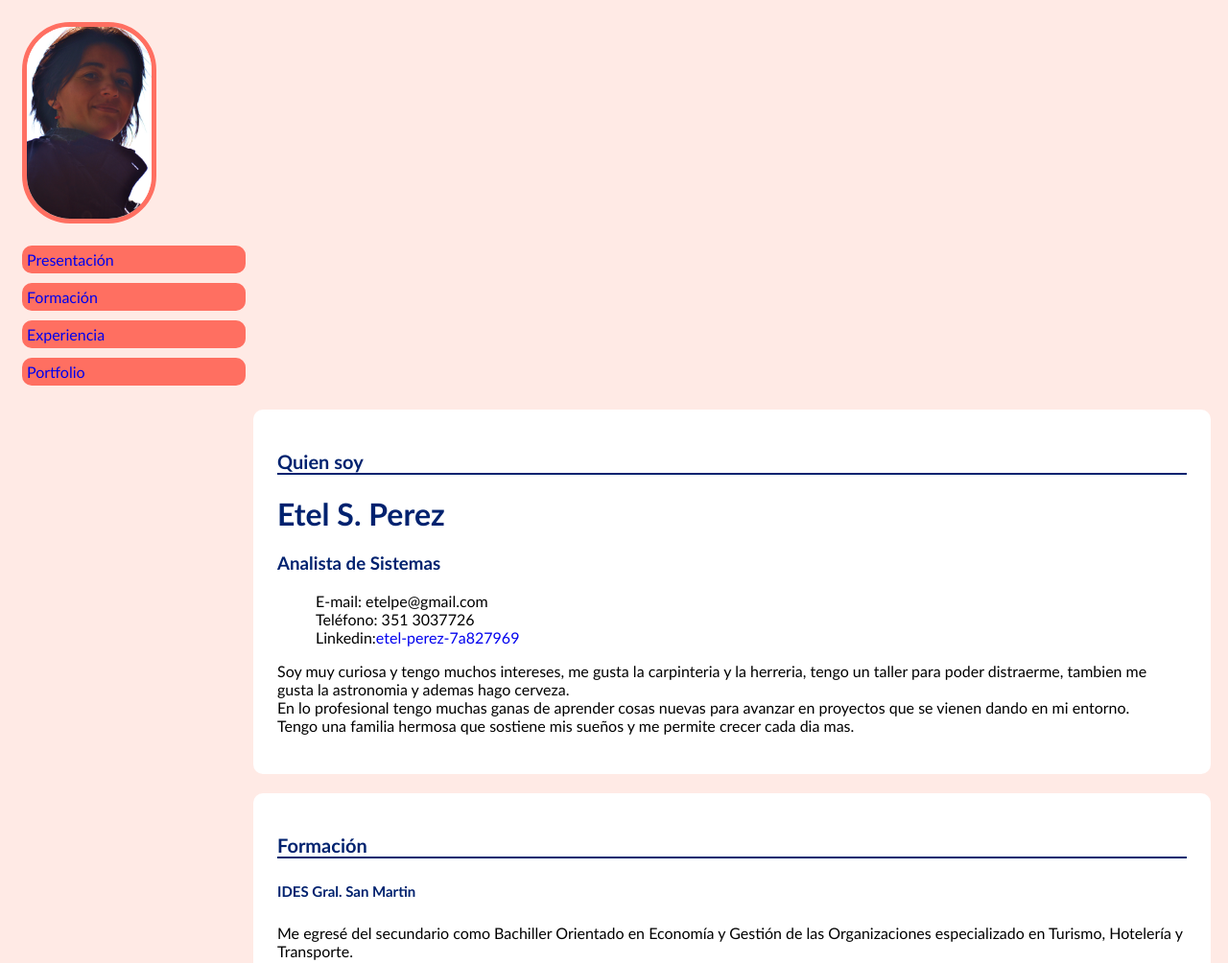
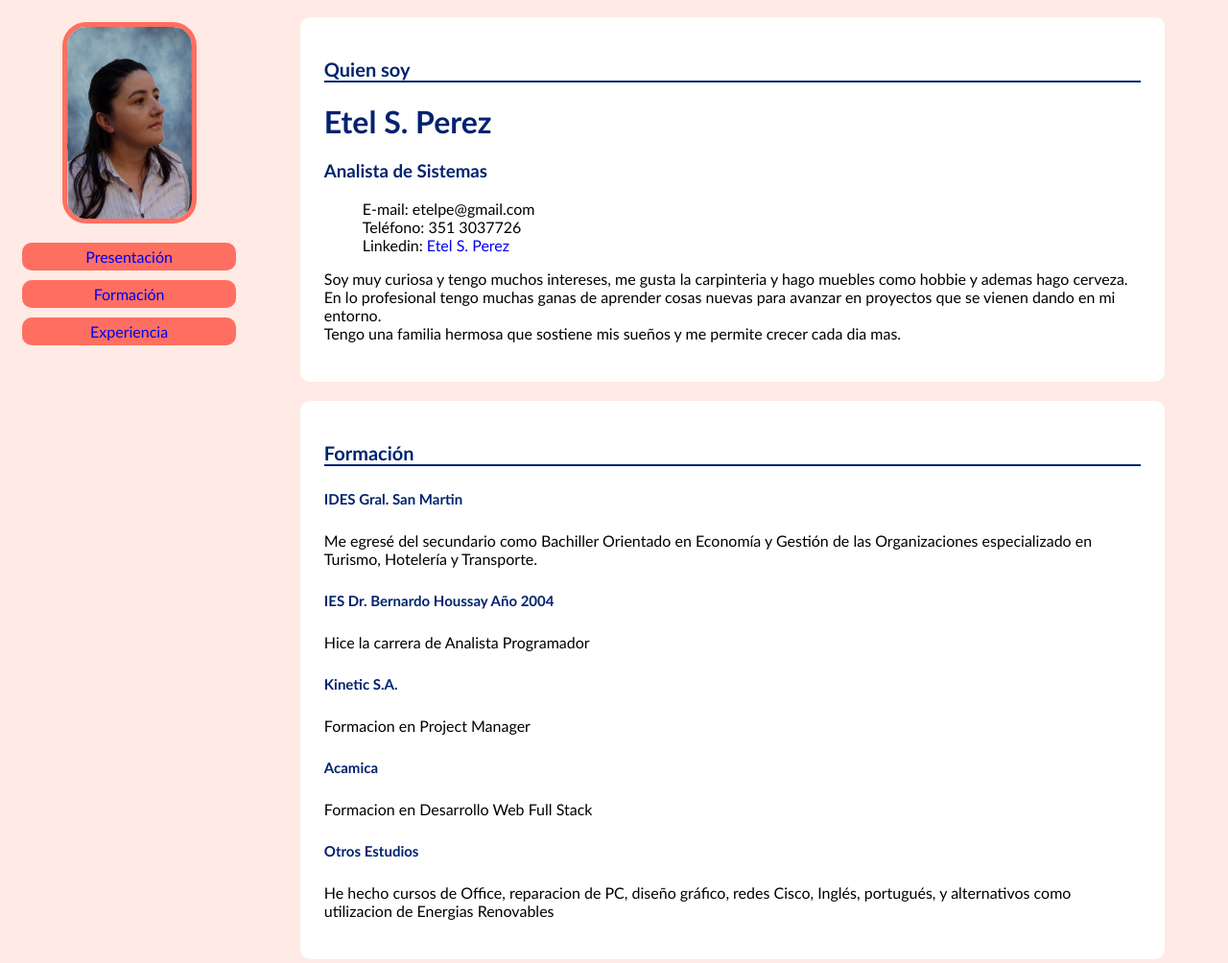
Before and after one commit to EtelS/mi_CV, a plain HTML site: page index.html in a window 1280 px wide. Shown: the top 1004 px of the page at 96% size. Drawn offline with Linux system fonts and the light colour scheme.

Commit message:
tercer version

```diff
--- a/estilos.css
+++ b/estilos.css
@@ -1,6 +1,7 @@
 body{
     background:  #FFEAE5;
     font-family: 'Gill Sans', 'Gill Sans MT', Calibri, 'Trebuchet MS', sans-serif;
+    width: 95%;
 }
 li{
     list-style-type: none;
@@ -22,12 +23,14 @@ a{
     width: 20%;
     float: left;
     margin: 5px;
+    text-align:center;
 
 }
 #foto_perfil{
     border: 5px solid #FF6F61 ;
-    border-radius: 50px;
+    border-radius: 25px;
     margin: 10px;
+    vertical-align:middle
 }
 #link{
     background: #FF6F61;
@@ -36,7 +39,7 @@ a{
     margin: 10px;
 }
 .general{
-    width: 75%;
+    width: 70%;
     float: right;
     border-radius: 10px;
     background: #ffffff;
--- a/index.html
+++ b/index.html
@@ -9,11 +9,11 @@
 </head>
 <body>
     <div id="perfil_izquierdo">
-        <img src="imagenes/foto_perfil.jpg" width="130" height="200" alt="Foto de perfil" id="foto_perfil">
+        <img src="imagenes/image1168.png" width="130" height="200" alt="Foto de perfil" id="foto_perfil">
         <div id="link"> <a href="#soy"> Presentación</a></div>
         <div id="link"><a href="#formacion"> Formación</a></div>
         <div id="link"><a href="#experiencia"> Experiencia</a></div>
-        <div id="link"><a href="#portfolio"> Portfolio </a></div>
+        <!-- <div id="link"><a href="#portfolio"> Portfolio </a></div>-->
     </div>
 
     <div class="general">
@@ -25,10 +25,10 @@
         <ul>
             <li>E-mail: etelpe@gmail.com</li>
             <li>Teléfono: 351 3037726</li>
-            <li>Linkedin:<a href="https://www.linkedin.com/in/etel-perez-7a827969/" target="blank">etel-perez-7a827969</a></li>
+            <li>Linkedin: <a href="https://www.linkedin.com/in/etel-perez-7a827969/" target="blank">Etel S. Perez</a></li>
         </ul>
         <p>
-            Soy muy curiosa y tengo muchos intereses, me gusta la carpinteria y la herreria, tengo un taller para poder distraerme, tambien me gusta la astronomia y ademas hago cerveza.<br>En lo profesional tengo muchas ganas de aprender cosas nuevas para avanzar en proyectos que se vienen dando en mi entorno.<br>Tengo una familia hermosa que sostiene mis sueños y me permite crecer cada dia mas.
+            Soy muy curiosa y tengo muchos intereses, me gusta la carpinteria y hago muebles como hobbie y ademas hago cerveza.<br>En lo profesional tengo muchas ganas de aprender cosas nuevas para avanzar en proyectos que se vienen dando en mi entorno.<br>Tengo una familia hermosa que sostiene mis sueños y me permite crecer cada dia mas.
         </p>
     </div>
     <div class="general">
@@ -39,6 +39,10 @@
         <p>Me egresé del secundario como Bachiller Orientado en Economía y Gestión de las Organizaciones especializado en Turismo, Hotelería y Transporte.</p>
         <h5> IES Dr. Bernardo Houssay Año 2004 </h5>
         <p>Hice la carrera de Analista Programador</p>
+        <h5>Kinetic S.A.</h5>
+        <p>Formacion en Project Manager</p>
+        <h5>Acamica</h5>
+        <p>Formacion en Desarrollo Web Full Stack</p>
         <h5>Otros Estudios</h5>
         <p>He hecho cursos de Office, reparacion de PC, diseño gráfico, redes Cisco, Inglés, portugués, y alternativos como utilizacion de Energias Renovables </p>
     </div>
@@ -49,20 +53,20 @@
          <h5>Aimó ediciones</h5>
         <p>En mi pueblo natal, La Cumbre, colaboré en el diseño, edicion y construcción de la guía telefónica local</p>
         <h5>Urano Internet</h5>
-        <p>De adolescente tambien en mi pueblo tuve la posibilidad temprana de acceder a internet, trabajando en  un cyber</p>
+        <p>Atencion al Cliente, mantenimiento, trabajos de Office en un cyber</p>
         <h5>VC Aberturas</h5>
-        <p>Ya de más adulta y con un hijo a cargo empecé con los trabajos formales, en este caso en una fábrica de aberturas haciendome cargo de la atención al público las compras, ventas y el manejo contable.</p>
+        <p>Administrativa en una fábrica de aberturas, atención al público, encargada de compras, ventas y el manejo contable.</p>
         <h5>Sur Contact Center</h5>
-        <p>Ya instalada en Córdoba Capital, como todo joven que se precie comencé a trabajar en un call center como Atención al Cliente de Claro *611</p>
+        <p>Atención al Cliente de Claro *611</p>
         <h5>Consultora Informática Colon</h5>
-        <p> Luego ya de establecerme comencé a trabajar de lo que alguna vez me recibí, y apliqué para una empresa de software como Soporte Técnico, Ventas, Administración, Desarrollo y Administradora de Base de Datos</p>
+        <p> Soporte Técnico, Ventas, Administración, Desarrollo y Administradora de Base de Datos</p>
 
         <h5>IPEM nº 92 Programa de Inclusión y Terminalidad</h5>
         <p>Paralelo al desarrollo, estuve como profesora de Tecnologías de la Información y las Comunicaciones en el marco de un programa estatal que permitia a los adolescentes desertores escolares poder incluirse nuevamente en el sistema educativo para poder mejorar su futuro laboral</p>
         <h5>Gacitua y ASociados</h5>
         <p> Actualmente trabajo en una empresa de software como Soporte Técnico, Desarrollo y Administradora de Base de Datos</p>
     </div>
-    <div class="general">
+    <!-- <div class="general">
         <h2 id="portfolio">Portfolio</h2>
         <ul>
             <li class="iconos"><img src="imagenes/cv-icon.png" width="150" height="150" alt="Curriculum"></li>
@@ -75,7 +79,7 @@
             <li class="iconos"><img src="imagenes/que-veo-icon.png" width="150" height="150" alt="Peli vs Peli"></li>
 
         </ul>
-    </div>
+    </div> -->
 
 </body>
 </html>
```
Also changed, not shown: imagenes/image1168.png (added).
